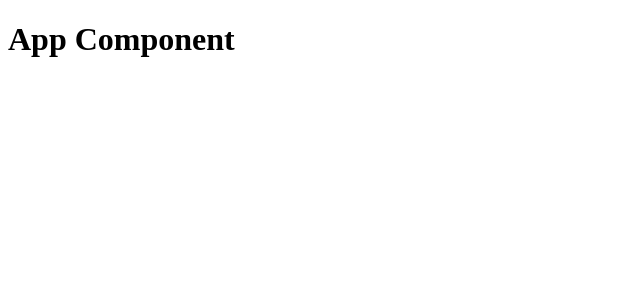
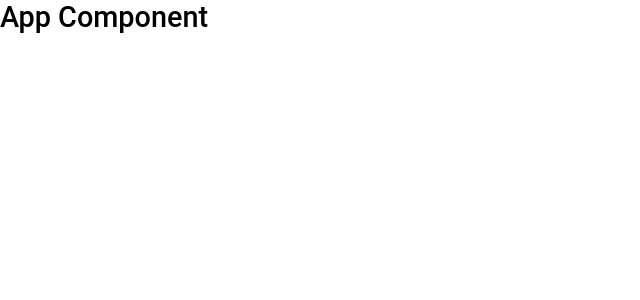
Before and after one commit to martins20/PHP-TodoApp-Frontend, a React (Create React App) app: page / in a window 1280 px wide. Shown: the top 300 px of the page, without its empty margins (0-640 px from the left). Built offline with nearby package versions, Linux system fonts and the light colour scheme.

Commit message:
Settup of styled components

```diff
--- a/package.json
+++ b/package.json
@@ -13,6 +13,7 @@
     "react": "^17.0.1",
     "react-dom": "^17.0.1",
     "react-scripts": "4.0.0",
+    "styled-components": "^5.2.1",
     "typescript": "^4.0.3",
     "web-vitals": "^0.2.4"
   },
@@ -35,6 +36,7 @@
     ]
   },
   "devDependencies": {
+    "@types/styled-components": "^5.1.4",
     "@typescript-eslint/eslint-plugin": "^4.6.1",
     "@typescript-eslint/parser": "^4.6.1",
     "eslint": "^7.13.0",
--- a/src/App.tsx
+++ b/src/App.tsx
@@ -1,7 +1,14 @@
 import React from 'react';
 
+import GlobalStyle from './styles/global';
+
 const App: React.FC = () => {
-  return <h1>App Component</h1>;
+  return (
+    <>
+      <h1>App Component</h1>
+      <GlobalStyle />
+    </>
+  );
 };
 
 export default App;
--- /dev/null
+++ b/src/styles/global.ts
@@ -0,0 +1,36 @@
+import { createGlobalStyle } from 'styled-components';
+
+export default createGlobalStyle`
+  :root {
+    font-size: 60%;
+  }
+
+  * {
+    margin: 0;
+    padding: 0;
+    box-sizing: border-box;
+    outline: 0;
+  }
+
+  body {
+    -webkit-font-smoothing: antialiased;
+  }
+
+  body, html, #root {
+    width: 100%;
+    height: 100%;
+  }
+
+  body, input, button {
+    font-family: Roboto, sans-serif;
+  }
+
+  h1, h2, h3, h4, h5, h6 {
+    font-weight: 500;
+    font-size: 3rem;
+  }
+
+  button {
+    cursor: pointer;
+  }
+`;
```
Also changed, not shown: 1 other file (tests, documents, lock files or other folders).
